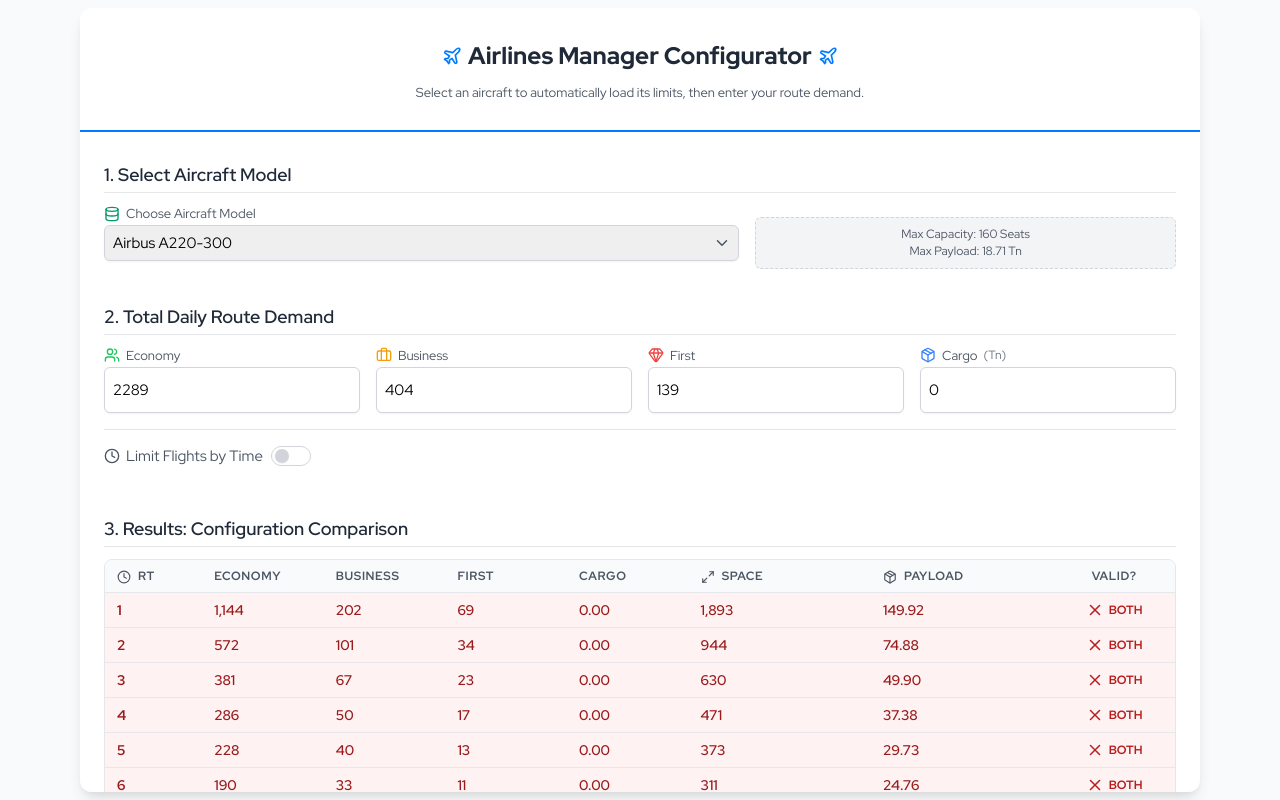
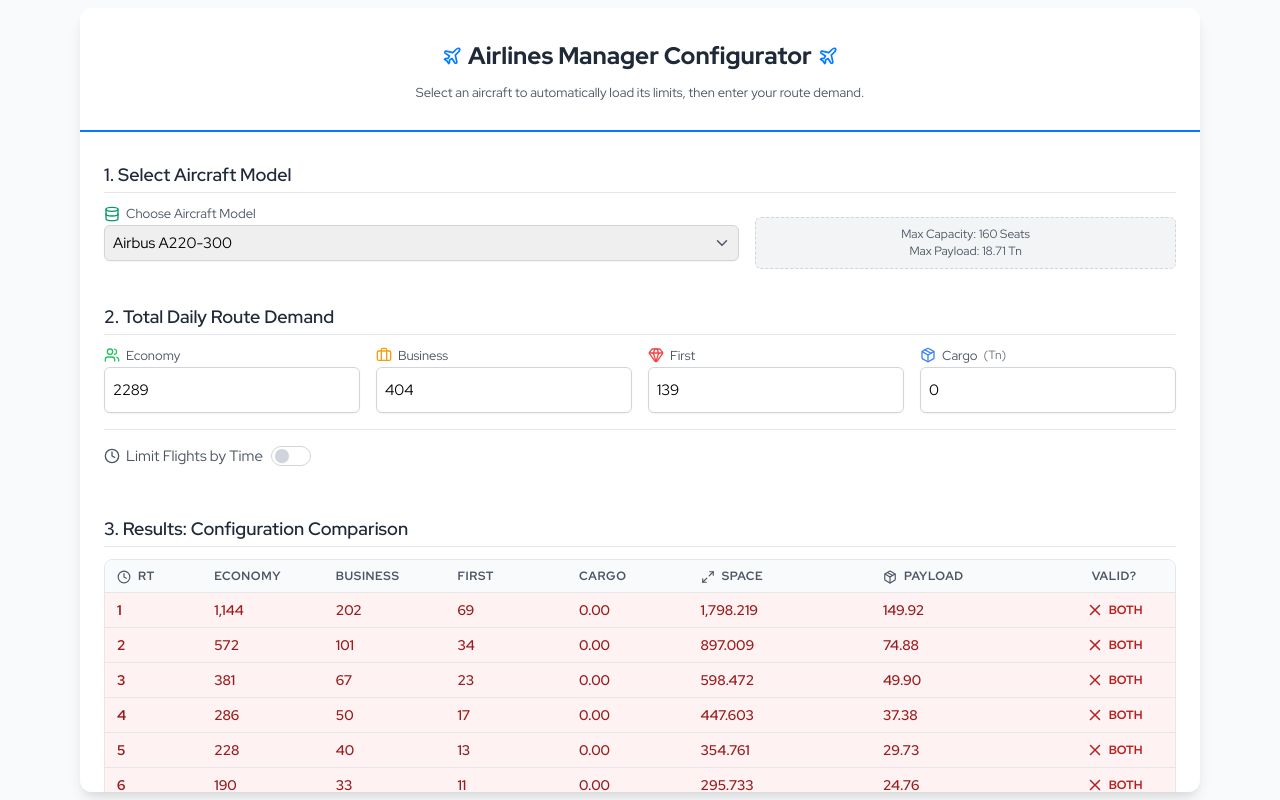
Before and after one commit to ongunumutyelbasi/airlines-manager-tycoon-seat-calculator, a Next.js app: page / in a window 1280 px wide. Built offline with nearby package versions, Linux system fonts and the light colour scheme.

Commit message:
Seat space multipliers adjusted.

```diff
--- a/app/page.tsx
+++ b/app/page.tsx
@@ -132,8 +132,8 @@ const SEAT_WEIGHTS = {
 
 const SEAT_SPACE_MULTIPLIERS = {
   E: 1,
-  B: 2,
-  F: 5,
+  B: 1.80338266394,
+  F: 4.20197044351,
 };
 
 const MAX_ROUND_TRIPS = 8;       /* Default limit for standard view */
```
